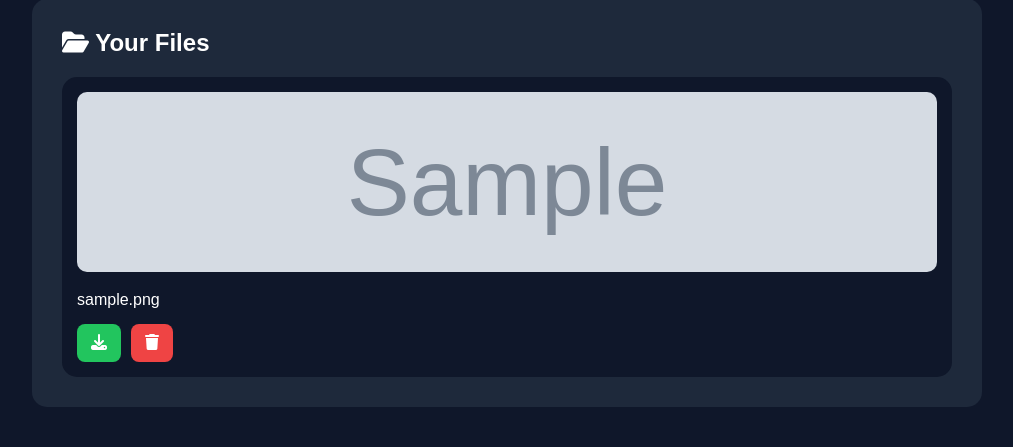
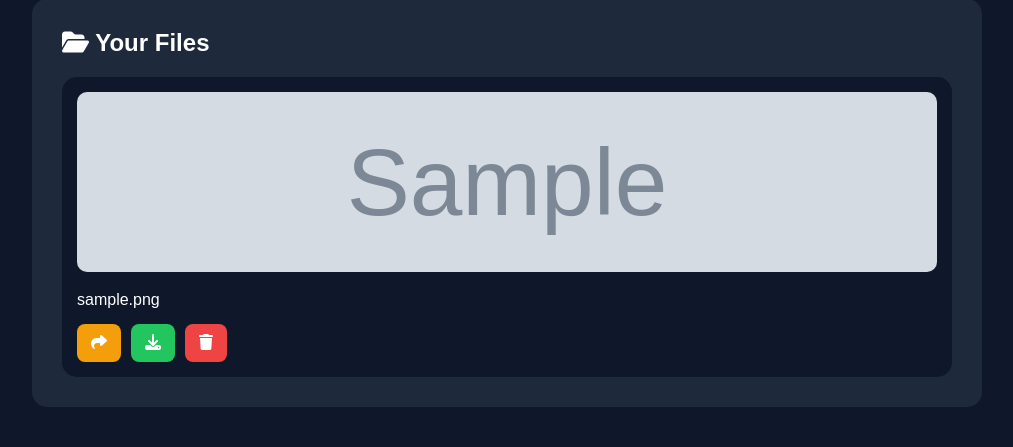
Before and after one commit to tusharbinjola85-code/secure-cloud-manager, a Django app: page /dashboard/ in a window 1280 px wide. Shown: the part 898-1345 px from the top of the page, without its empty margins (258-1271 px from the left). Run offline with Django 5.2, Linux system fonts and the light colour scheme; a user stored in the database is signed in; data comes from the database, SQL or seed files in the repository; tables that the repository leaves empty hold one stand-in row (values such as "Sample post"); grey boxes marked "Sample" are stand-in pictures.

Commit message:
adding file sharing

```diff
--- a/manager/urls.py
+++ b/manager/urls.py
@@ -9,6 +9,10 @@ urlpatterns = [
 
     path('dashboard/', views.dashboard, name='dashboard'),
 
+    path('share/<int:file_id>/', views.share_file, name='share_file'),
+
+    path('share/<int:file_id>/', views.share_file, name='share_file'),
+
     path('delete/<int:file_id>/', views.delete_file),
 
     path('logout/', views.logout_view),
--- a/manager/views.py
+++ b/manager/views.py
@@ -139,3 +139,11 @@ def logout_view(request):
     logout(request)
 
     return redirect('/')
+from django.http import HttpResponse
+
+
+def share_file(request, file_id):
+
+    file = get_object_or_404(FileUpload, id=file_id)
+
+    return redirect(file.file.url)
--- a/static/css/style.css
+++ b/static/css/style.css
@@ -248,3 +248,14 @@ body{
     display:flex;
     gap:10px;
 }
+.share-btn{
+    background:#f59e0b;
+    color:white;
+    text-decoration:none;
+    padding:10px 14px;
+    border-radius:8px;
+}
+
+.share-btn:hover{
+    background:#d97706;
+}
--- a/templates/dashboard.html
+++ b/templates/dashboard.html
@@ -220,6 +220,13 @@
                         </p>
 
                         <div class="file-buttons">
+                            <a href="/share/{{ file.id }}/"
+                            target="_blank"
+                            class="share-btn">
+
+                              <i class="fa-solid fa-share"></i>
+
+                             </a>
 
                             <a href="{{ file.file.url }}"
                             target="_blank"
```
